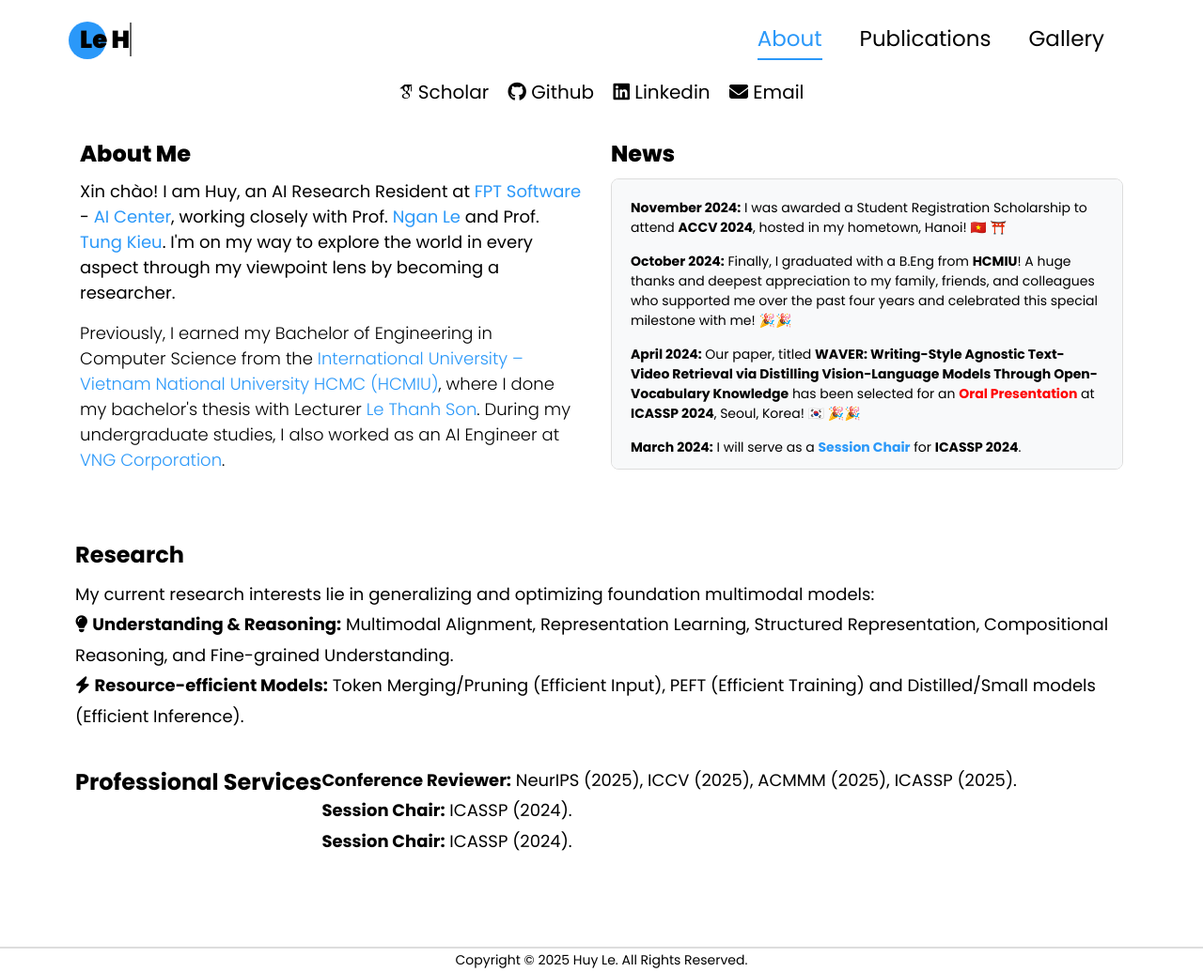
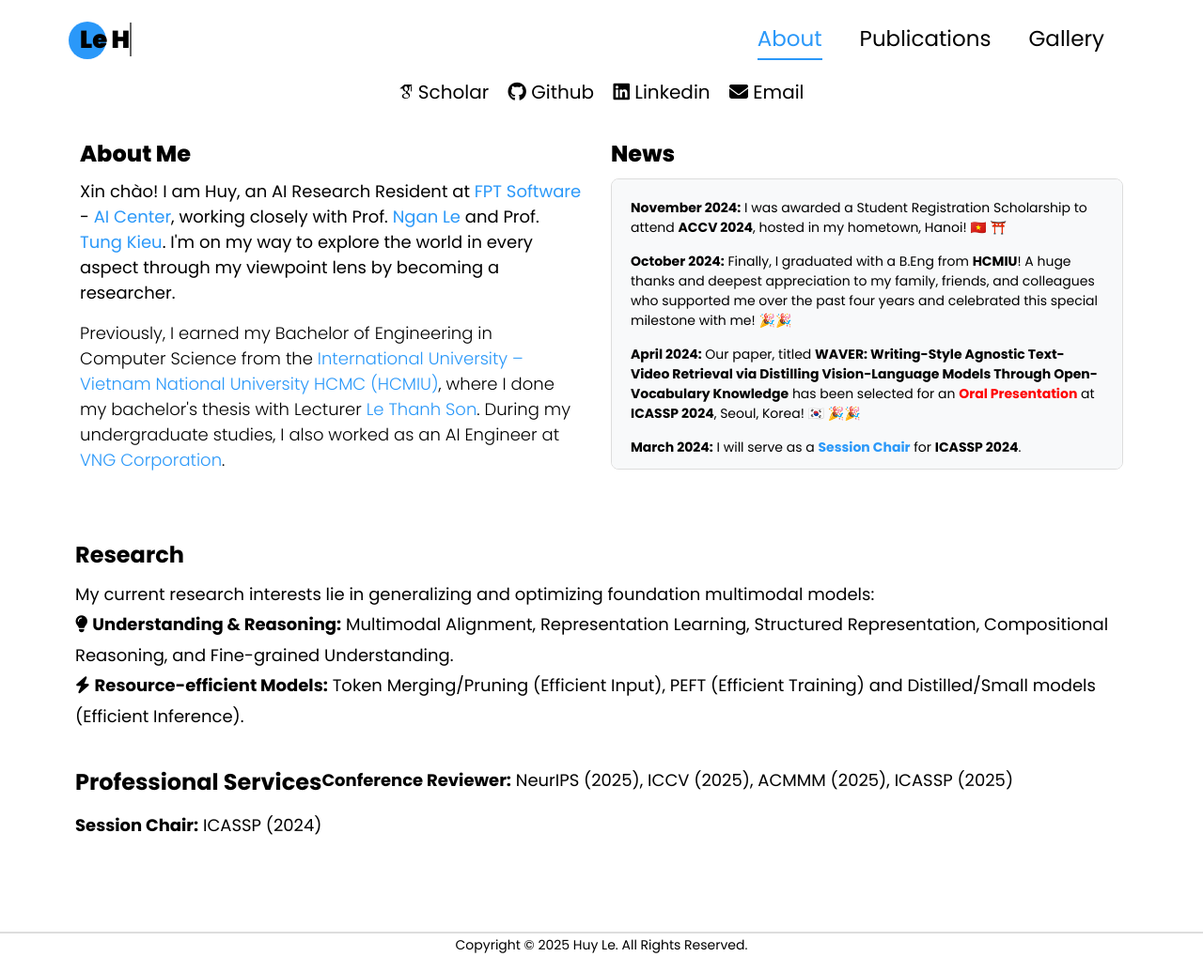
Before and after one commit to lehuy1611/lehuy1611.github.io, a Jekyll site: the page index.html, which Jekyll copies as it is, in a window 1280 px wide. Shown: the whole page at 94% size. Built offline with Jekyll 4.4.1, drawn with Linux system fonts in a browser that asks for light colours; some web fonts are replaced.

Commit message:
update services

```diff
--- a/index.html
+++ b/index.html
@@ -202,9 +202,10 @@
             <div class="row justify-content-left lg-6 md-6" style="margin-top: 20px; padding-left: 10px; padding-right: 10px">
                 <h2 style="font-size: 24px;"><b>Professional Services</b></h2>
                 <p style="color: #000; font-size: 18px;">
-                    <b>Conference Reviewer:</b> NeurIPS (2025), ICCV (2025), ACMMM (2025), ICASSP (2025).
-                    <br><b>Session Chair:</b> ICASSP (2024).
-                    <br><b>Session Chair:</b> ICASSP (2024).
+                    <b>Conference Reviewer:</b> NeurIPS (2025), ICCV (2025), ACMMM (2025), ICASSP (2025)
+                </p>
+                <p style="color: #000; font-size: 18px;">
+                    <b>Session Chair:</b> ICASSP (2024)
                 </p>
             </div>
 
```
